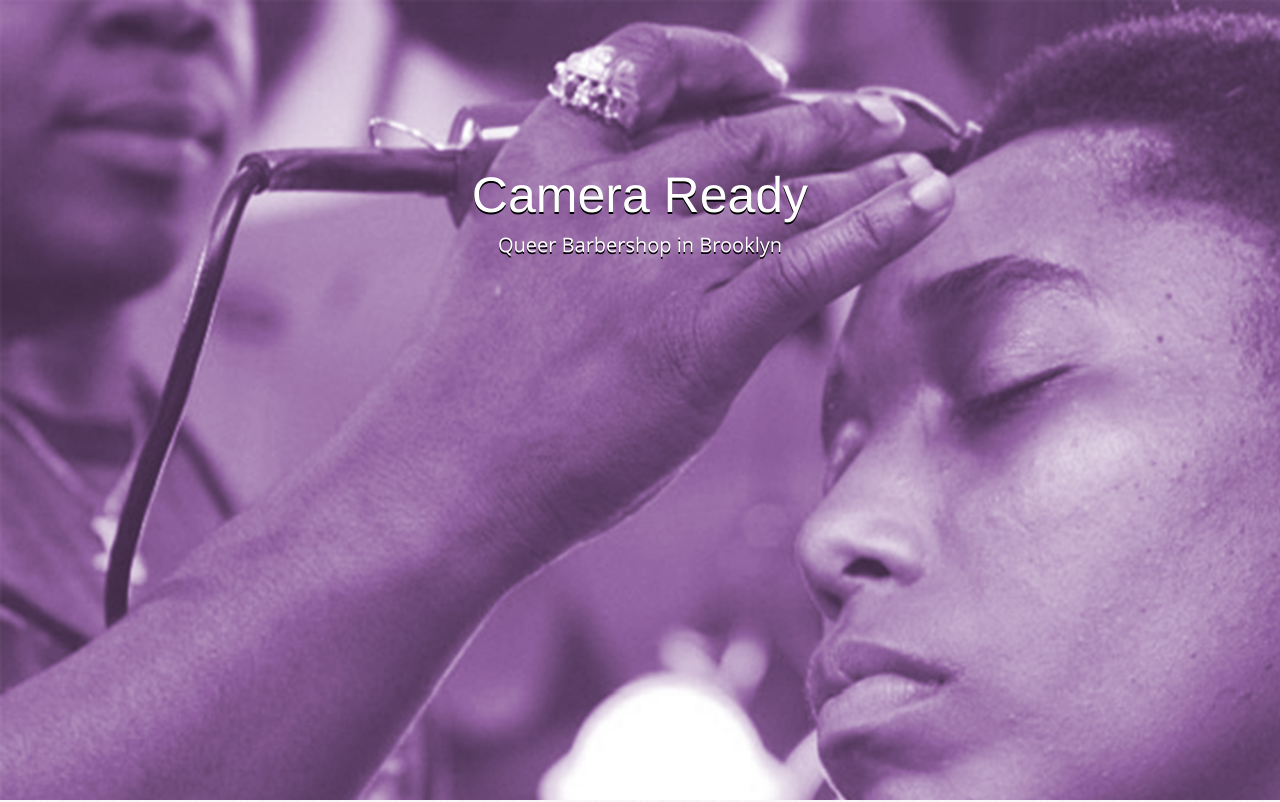
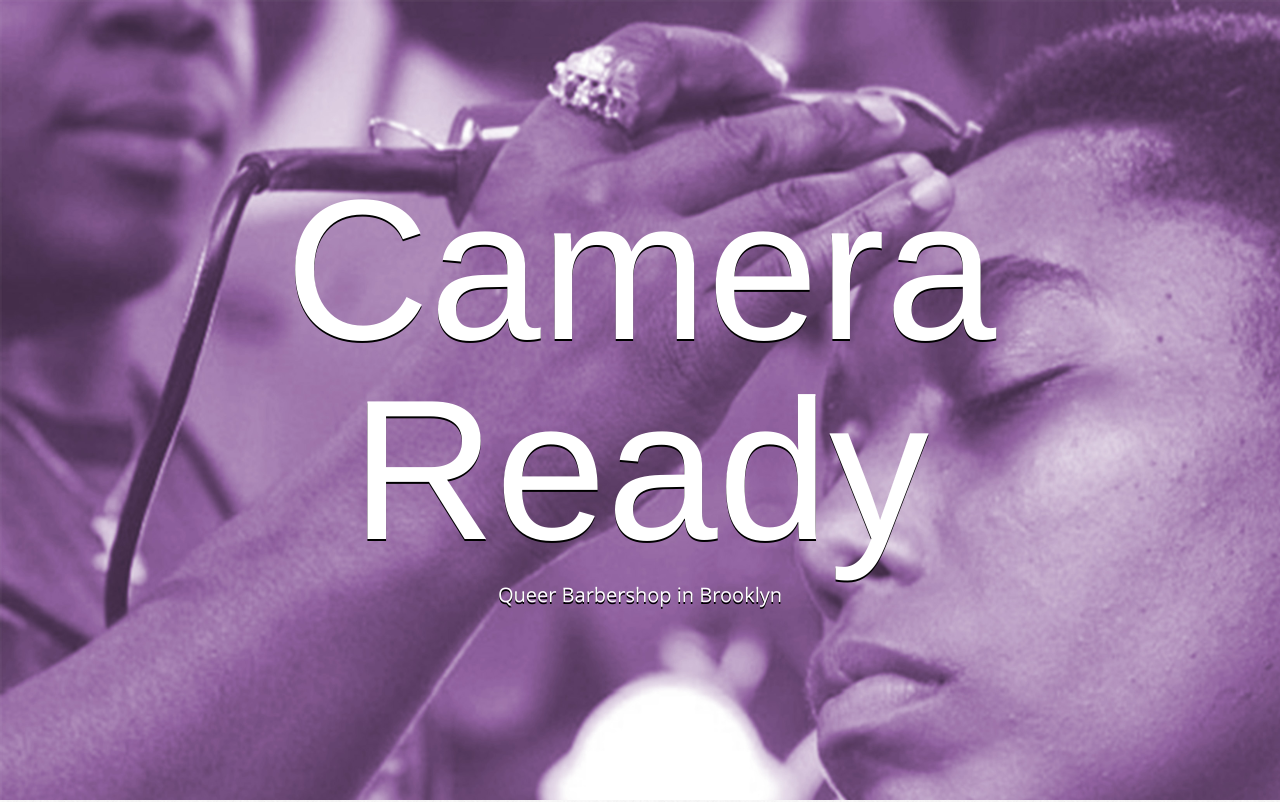
Before and after one commit to crkcampaign/cameraready, a plain HTML site: page index.html in a window 1280 px wide. Shown: the top 802 px of the page. Drawn offline with Linux system fonts and the light colour scheme; some packages are replaced by stand-ins of ours; a script that the page names is missing; files whose address does not match are found by name.

Commit message:
Updates font

```diff
--- a/resources/css/custom.css
+++ b/resources/css/custom.css
@@ -3,5 +3,3 @@
 /* Custom
 /*
 /*****************************************************************************/
-
-.thewoods { font-family: 'The Woods Black', Serif; }
--- a/resources/css/style.css
+++ b/resources/css/style.css
@@ -12,7 +12,7 @@
 @font-face {
         font-family: 'The Woods Black';
         font-style: normal;
-        font-weiht: 400;
+        font-weight: 400;
 }
 
 @font-face {
@@ -557,7 +557,7 @@ body {
 	border-radius: 0;
 	background: transparent;
 	opacity: 1;
-	font: 50px/50px 'The Woods Black', Helvetica, Arial;
+	font: 200px/200px 'The Woods Black', Helvetica, Arial;
 	color: #FFFFFF;
 	text-align: center;
 	text-decoration: none;
```
